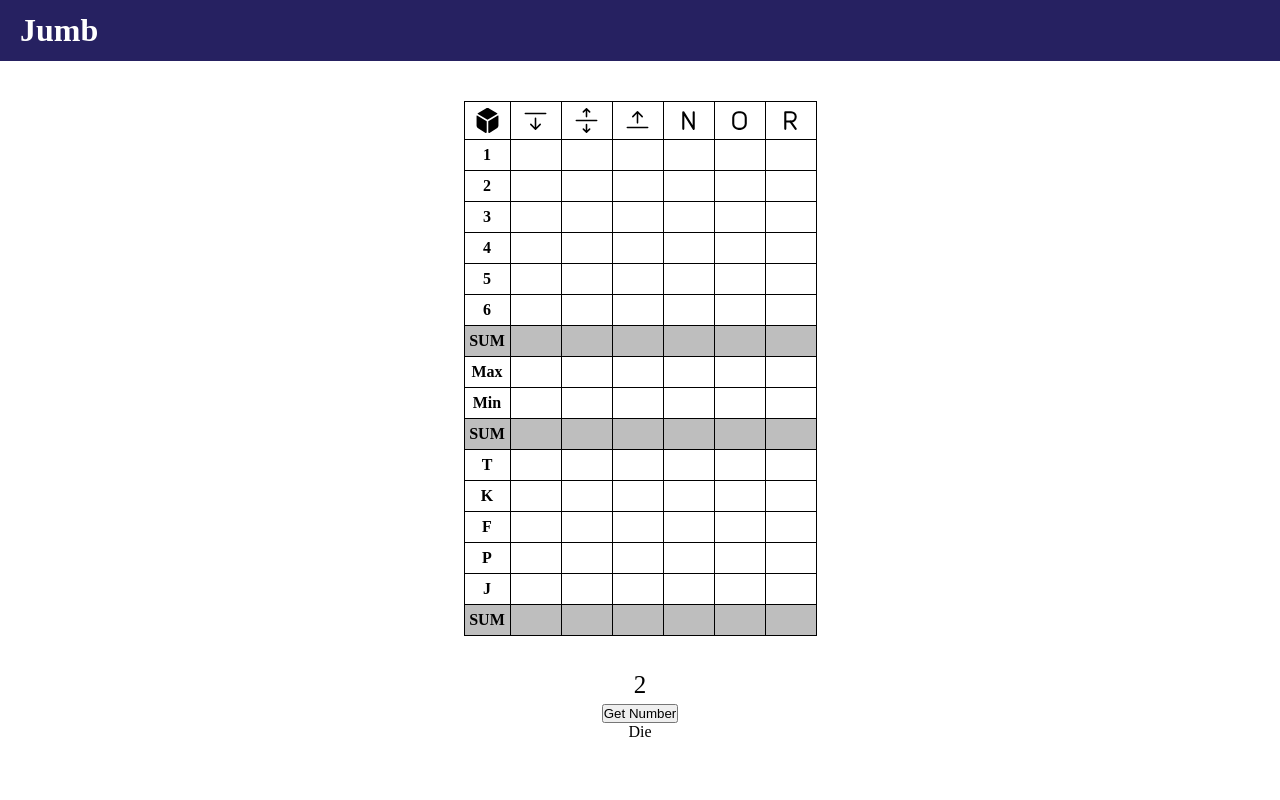
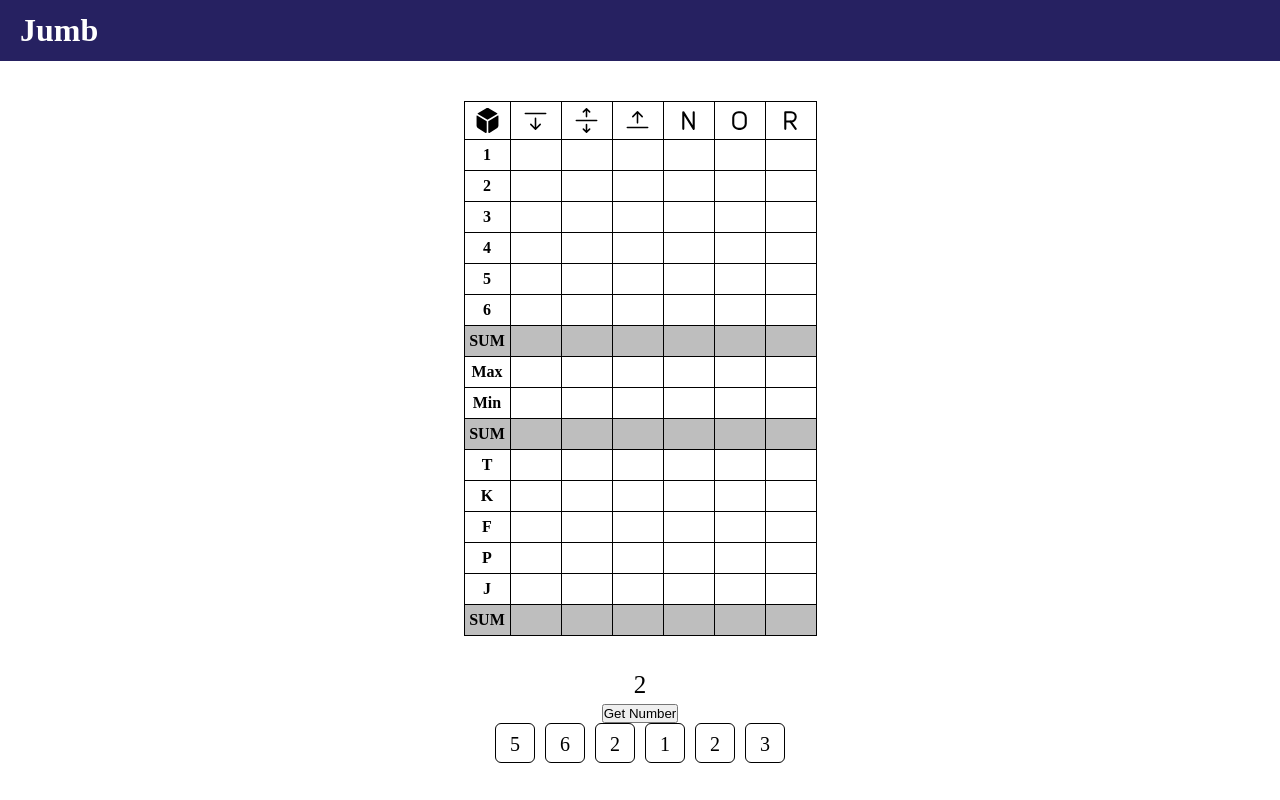
Before and after one commit to PavlePetrovic/Jamb, a React (Create React App) app: page / in a window 1280 px wide. Built offline with nearby package versions, Linux system fonts and the light colour scheme.

Commit message:
Showing dices with random value

```diff
--- a/src/components/Dice/Dice.jsx
+++ b/src/components/Dice/Dice.jsx
@@ -1,11 +1,33 @@
+import { useState } from 'react'
+
+import Die from './Die'
 import styles from './Dice.module.scss'
-import Die from './Die'
+import { useEffect } from 'react'
 
 const Dice = () => {
+   const [diceNumbers, setDiceNumbers] = useState([])
+
+   useEffect( () => {
+      setDiceNumbers(() => {
+         const newArr = []
+
+         for (let i = 0; i < 6; i++) {
+            let newNum = Math.floor(Math.random() * 6) + 1
+            newArr.push(newNum)
+         }
+
+         return newArr
+      })
+   }, [])
+
+   const showDice = diceNumbers.map( (value, i) => {
+      return <Die key={i} num={value} />
+   })
+
   return (
-    <>
-      <Die />
-    </>
+    <div className={styles['dice-box']}>
+      {showDice}
+    </div>
   )
 }
 
--- a/src/components/Dice/Dice.module.scss
+++ b/src/components/Dice/Dice.module.scss
@@ -0,0 +1,4 @@
+.dice-box {
+   display: flex;
+   gap: 10px;
+}
--- a/src/components/Dice/Die.jsx
+++ b/src/components/Dice/Die.jsx
@@ -1,8 +1,10 @@
 import styles from './Die.module.scss'
 
-const Die = () => {
+const Die = ({ num }) => {
   return (
-    <div>Die</div>
+    <div className={styles.die}>
+      <p>{num}</p>
+    </div>
   )
 }
 
--- a/src/components/Dice/Die.module.scss
+++ b/src/components/Dice/Die.module.scss
@@ -0,0 +1,15 @@
+.die {
+   display: flex;
+   flex-direction: row;
+   justify-content: center;
+   align-items: center;
+   border: 1px solid black;
+   border-radius: 6px;
+   width: 40px;
+   height: 40px;
+
+   p {
+      padding-top: 2px;
+      font-size: 20px;
+   }
+}
```
